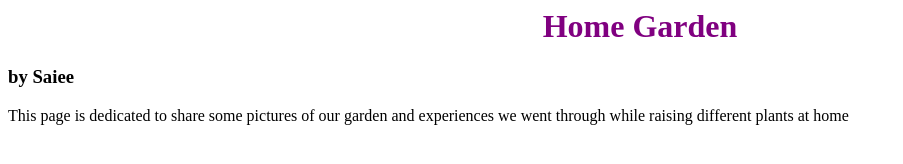
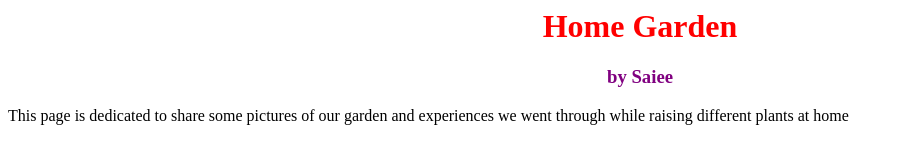
Before and after one commit to greenpeapod/Gardening, a plain HTML site: page index.html in a window 1280 px wide. Shown: the whole page, without its empty margins (0-903 px from the left). Drawn offline with Linux system fonts and the light colour scheme.

Commit message:
Update index.html

```diff
--- a/index.html
+++ b/index.html
@@ -2,6 +2,10 @@
   <head>
     <style>
       h1 {
+      text-align: center;
+        color: Red;
+      }
+       h3 {
       text-align: center;
         color: Purple;
       }
```
